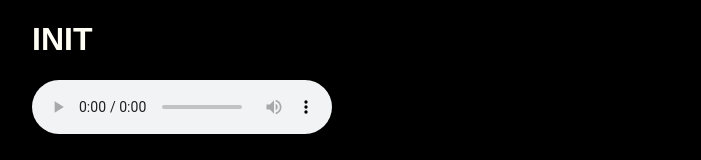
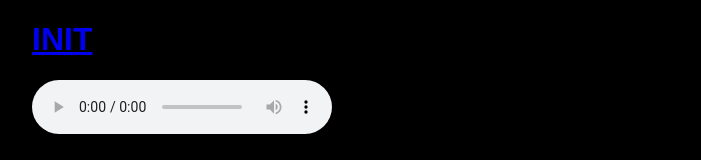
Before and after one commit to sethcwhiting/init, a plain HTML site: page episode/1/index.html in a window 1280 px wide. Shown: the top 160 px of the page, without its empty margins (216-917 px from the left). Drawn offline with Linux system fonts and the light colour scheme.

Commit message:
Adds link back to home page

```diff
--- a/episode/1/index.html
+++ b/episode/1/index.html
@@ -17,7 +17,7 @@
   <!-- Add your website's header, navigation, and any other global elements here -->
 
   <main>
-    <h1>INIT</h1>
+    <a href="/"><h1>INIT</h1></a>
 
     <!-- Add your podcast's episodes here, along with any relevant metadata such as title, description, date, etc. -->
     <!-- Add audio element below with /assets/audio/episode-1.mp3 as the source -->
```
